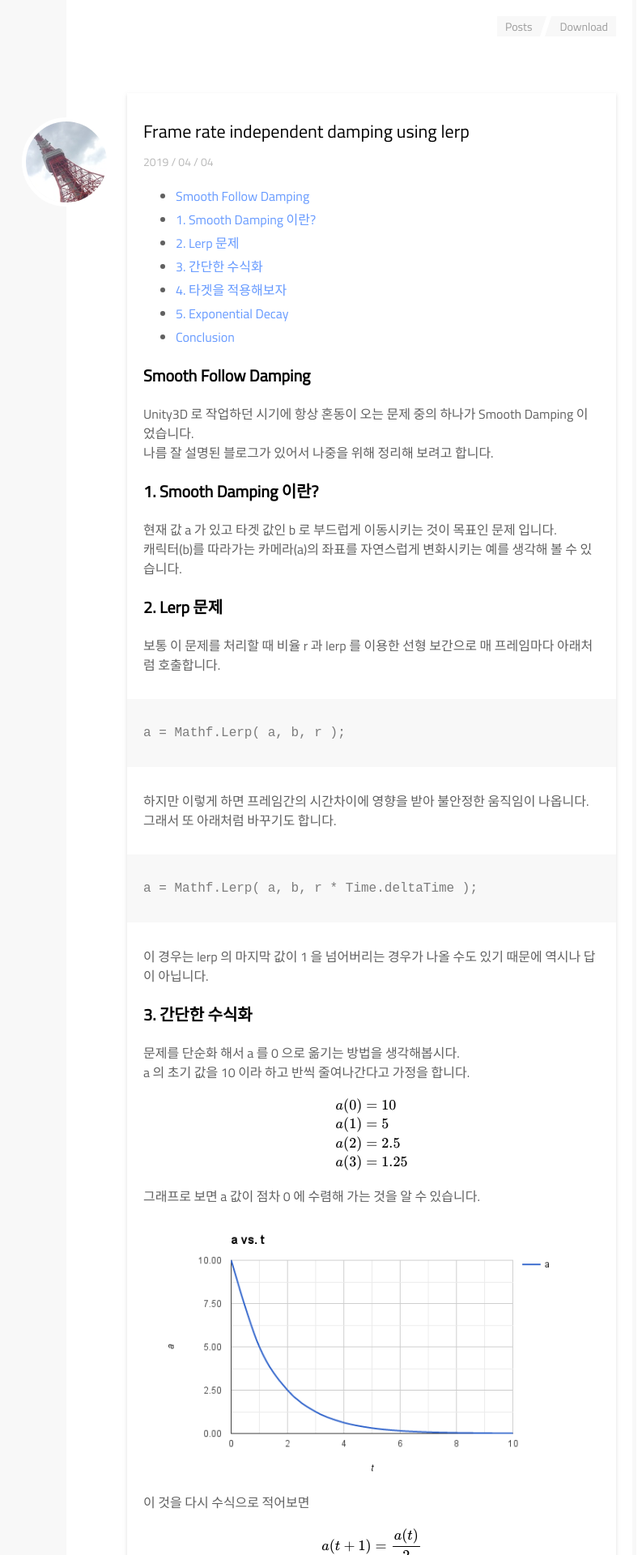
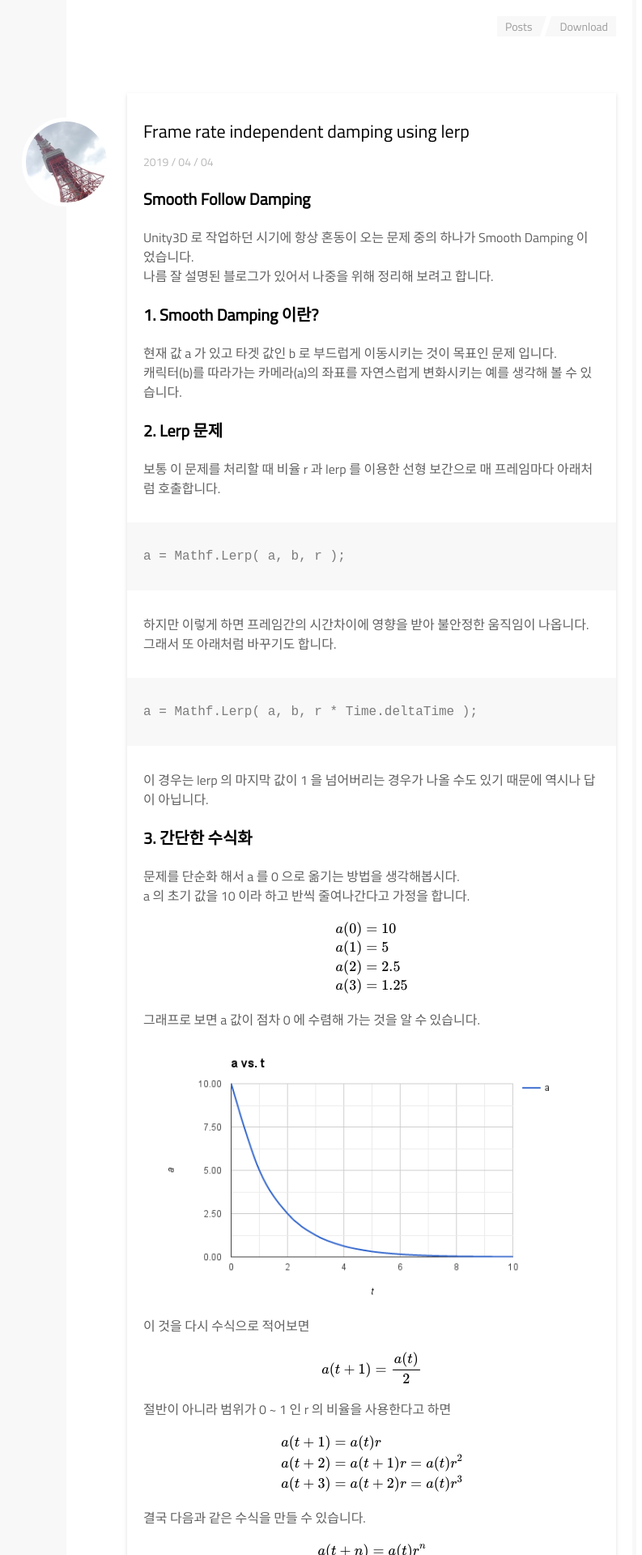
Before and after one commit to faith20/faith20.github.io, a Jekyll site: the page built from _posts/2019-04-04-smooth-follow-damping.md, in a window 1280 px wide. Shown: the top 1920 px of the page at 81% size, without its empty margins (366-1159 px from the left). Built offline with Jekyll 4.4.1, drawn with Linux system fonts in a browser that asks for light colours; formulas are drawn with MathJax 3; comment, search, counter and statistics services are not loaded.

Commit message:
excerpt test

```diff
--- a/_includes/card.html
+++ b/_includes/card.html
@@ -9,9 +9,9 @@
     <div class="card__date">{{ post.date | date: "%Y / %m / %d"}}</div>
 
     {% assign excerpt = post.excerpt | strip_html %}
-    <!-- {% if volume == 'less' %}
+    {% if volume == 'less' %}
     {% assign excerpt = excerpt | truncatewords: 10 %}
-    {% endif %} -->
+    {% endif %}
     <div class="card__excerpt">{{ excerpt }}</div>
 
   </div>
--- a/_posts/2019-04-04-smooth-follow-damping.md
+++ b/_posts/2019-04-04-smooth-follow-damping.md
@@ -5,8 +5,8 @@
 published: true
 ---
 
-* content
-{:toc}
+<!-- * content
+{:toc} -->
 
 ## Smooth Follow Damping
 Unity3D 로 작업하던 시기에 항상 혼동이 오는 문제 중의 하나가 Smooth Damping 이었습니다.
```
